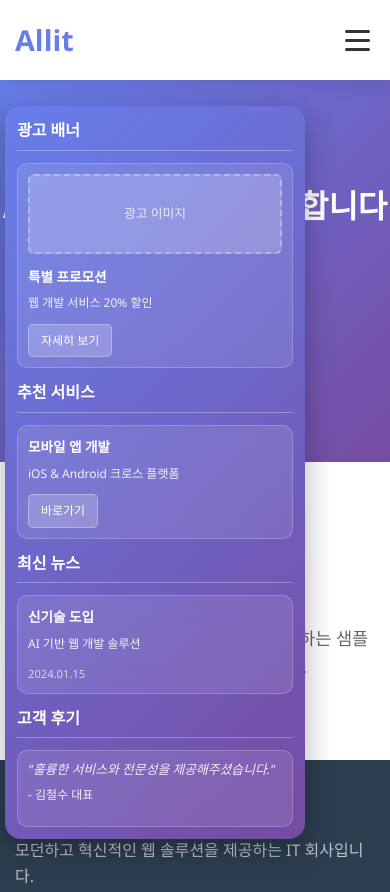
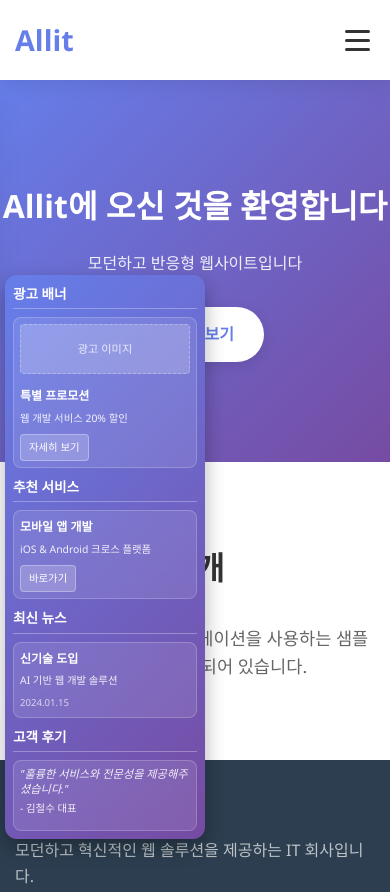
Before and after one commit to allitworkcokr/allit.github.io, a plain HTML site: page index.html in a window 390 px wide. Shown: the top 892 px of the page. Drawn offline with Linux system fonts and the light colour scheme.

Commit message:
배너크기 조정

```diff
--- a/css/banner.css
+++ b/css/banner.css
@@ -3,12 +3,12 @@
     position: fixed;
     left: 20px;
     bottom: 20px;
-    width: 300px;
+    width: 200px;
     height: auto;
     background: linear-gradient(135deg, #667eea 0%, #764ba2 100%);
     color: white;
-    border-radius: 16px;
-    box-shadow: 0 10px 30px rgba(0,0,0,0.3);
+    border-radius: 12px;
+    box-shadow: 0 8px 20px rgba(0,0,0,0.3);
     z-index: 1000;
     overflow: visible;
     transition: all 0.3s ease;
@@ -20,7 +20,7 @@
 }
 
 .banner-container {
-    padding: 20px;
+    padding: 12px;
     height: auto;
     overflow: visible;
 }
@@ -28,22 +28,22 @@
 .banner-content {
     display: flex;
     flex-direction: column;
-    gap: 20px;
+    gap: 12px;
 }
 
 .banner-section h3 {
-    font-size: 1rem;
-    margin-bottom: 12px;
+    font-size: 0.85rem;
+    margin-bottom: 8px;
     color: #fff;
     font-weight: 600;
     border-bottom: 1px solid rgba(255,255,255,0.3);
-    padding-bottom: 6px;
+    padding-bottom: 4px;
 }
 
 .banner-item {
     background: rgba(255,255,255,0.1);
-    border-radius: 10px;
-    padding: 15px;
+    border-radius: 8px;
+    padding: 10px;
     backdrop-filter: blur(10px);
     border: 1px solid rgba(255,255,255,0.2);
     transition: transform 0.3s ease, box-shadow 0.3s ease;
@@ -55,17 +55,17 @@
 }
 
 .banner-item h4 {
-    font-size: 0.9rem;
-    margin-bottom: 8px;
+    font-size: 0.8rem;
+    margin-bottom: 6px;
     color: #fff;
     font-weight: 600;
 }
 
 .banner-item p {
-    font-size: 0.8rem;
-    margin-bottom: 12px;
+    font-size: 0.7rem;
+    margin-bottom: 8px;
     color: rgba(255,255,255,0.9);
-    line-height: 1.4;
+    line-height: 1.3;
 }
 
 /* 배너 이미지 */
@@ -75,15 +75,15 @@
 
 .banner-placeholder {
     width: 100%;
-    height: 80px;
+    height: 50px;
     background: rgba(255,255,255,0.2);
-    border-radius: 6px;
+    border-radius: 4px;
     display: flex;
     align-items: center;
     justify-content: center;
-    font-size: 0.8rem;
+    font-size: 0.7rem;
     color: rgba(255,255,255,0.8);
-    border: 2px dashed rgba(255,255,255,0.3);
+    border: 1px dashed rgba(255,255,255,0.3);
 }
 
 /* 배너 버튼 */
@@ -91,10 +91,10 @@
     display: inline-block;
     background: rgba(255,255,255,0.2);
     color: white;
-    padding: 6px 12px;
+    padding: 4px 8px;
     text-decoration: none;
-    border-radius: 5px;
-    font-size: 0.75rem;
+    border-radius: 4px;
+    font-size: 0.65rem;
     font-weight: 500;
     transition: all 0.3s ease;
     border: 1px solid rgba(255,255,255,0.3);
@@ -108,22 +108,22 @@
 /* 배너 날짜 */
 .banner-date {
     display: block;
-    font-size: 0.7rem;
+    font-size: 0.6rem;
     color: rgba(255,255,255,0.7);
-    margin-top: 8px;
+    margin-top: 6px;
 }
 
 /* 배너 인용구 */
 .banner-quote {
     font-style: italic;
-    font-size: 0.8rem;
-    margin-bottom: 8px;
+    font-size: 0.7rem;
+    margin-bottom: 6px;
     color: rgba(255,255,255,0.9);
-    line-height: 1.4;
+    line-height: 1.3;
 }
 
 .banner-author {
-    font-size: 0.7rem;
+    font-size: 0.6rem;
     color: rgba(255,255,255,0.7);
     margin: 0;
 }
@@ -140,19 +140,19 @@
     .banner {
         left: 10px;
         bottom: 10px;
-        width: 280px;
+        width: 180px;
     }
 
     .banner-container {
-        padding: 15px;
+        padding: 10px;
     }
 
     .banner-content {
-        gap: 15px;
+        gap: 10px;
     }
 
     .banner-item {
-        padding: 12px;
+        padding: 8px;
     }
 }
 
@@ -161,26 +161,26 @@
         left: 5px;
         bottom: 5px;
         width: calc(100vw - 10px);
-        max-width: 300px;
+        max-width: 200px;
     }
 
     .banner-container {
-        padding: 12px;
+        padding: 8px;
     }
 
     .banner-content {
-        gap: 12px;
+        gap: 8px;
     }
 
     .banner-item {
-        padding: 10px;
+        padding: 6px;
     }
 
     .banner-item h4 {
-        font-size: 0.85rem;
+        font-size: 0.75rem;
     }
 
     .banner-item p {
-        font-size: 0.75rem;
+        font-size: 0.65rem;
     }
 }
```
